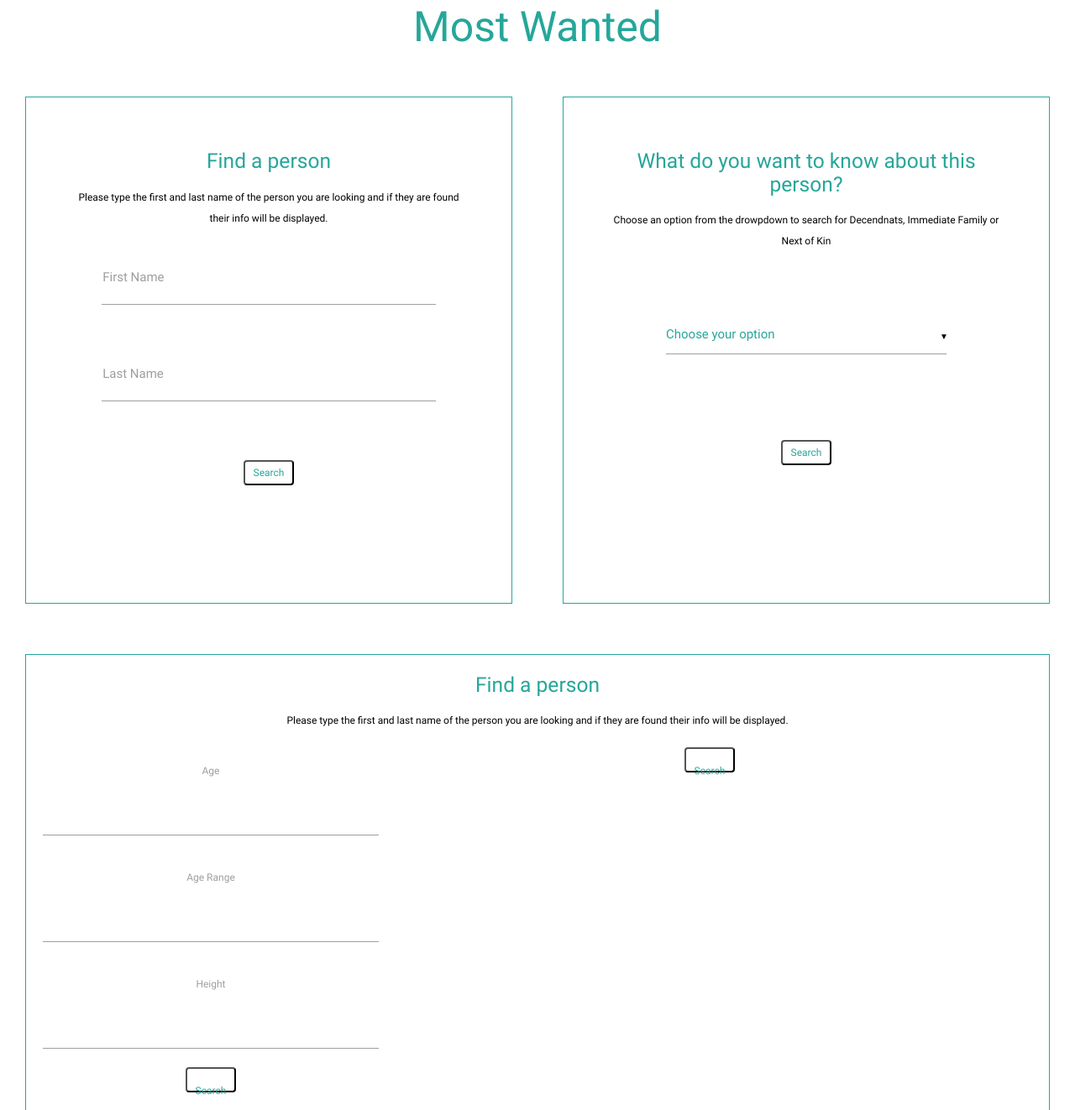
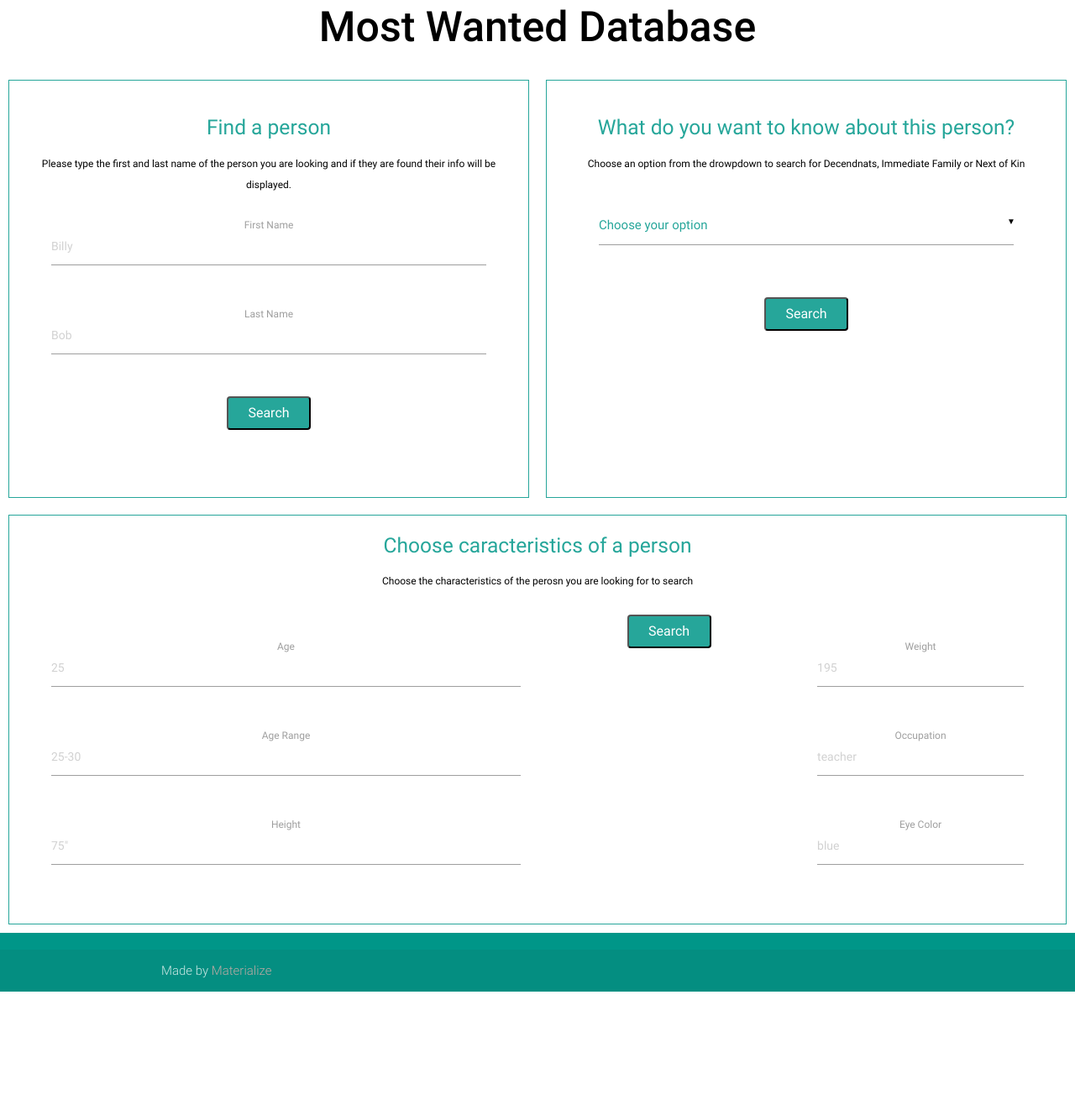
Before and after one commit to jenens/MostWanted.io, a website: page index2.html in a window 1280 px wide. Shown: the part 190-1512 px from the top of the page at 84% size. After the commit the page ends 1371 px from the top, so only its background shows below. Drawn offline with nearby package versions, Linux system fonts and the light colour scheme.

Commit message:
html and css changes

```diff
--- a/app.js
+++ b/app.js
@@ -291,24 +291,6 @@
     return (allDescendants);
 }
 
-//THIS FUNCTION WORKS, PART OF GOAL 5
-function getParents(person)
-{
-    var parents = [];
-    for (var i = 0; i < dataObject.length; i++)
-    {
-        var parentOneIdString = person.parents[0];
-        var parentTwoIdString = person.parents[1];
-        var allObjectsId = parseInt(dataObject[i].id);
-
-        if (parentOneIdString === allObjectsId || parentTwoIdString === allObjectsId)
-        {
-            parents.push(dataObject[i]);
-        }
-    }
-
-    return parents;
-}
 
 
 //THIS FUNCTION WORKS, PART OF GOAL 5
@@ -334,9 +316,6 @@
     }
     return siblings;
 }
-//THIS IS THE CALL FOR ABOVE FUNCTION. REMINDER TO PASS GETINFORMATION() INTO THE PARAMETERS OF THE CALL TO MAKE FUNCTION WORK.
-// getSiblings(getInformation(firstName, lastName));
-
 
 //THIS FUNCTION WORKS, IS PART OF GOAL 5
 function getSpouse(person)
--- a/css/style.css
+++ b/css/style.css
@@ -1,11 +1,3 @@
-/* Custom Stylesheet */
-/**
- * Use this file to override Materialize files so you can update
- * the core Materialize files in the future
- *
- * Made By MaterializeCSS.com
- */
-
 
 p {
   line-height: 25px;
@@ -21,7 +13,7 @@ padding: 5px;
 .header{
   font-size: 50px;
   font-weight: 400;
-  color: #26a69a;
+  color: black;
 }
 
 
@@ -76,18 +68,18 @@ padding: 5px;
 
 #container div {
   padding:10px;
-  margin: 30px;
+  margin: 10px;
 }
 
 .div-1, .div-2 {
     border: 1px solid #26a69a;
     margin: 3px 0;
     text-align: center;
-    line-height: 20px;
+    line-height: 5px;
     font-size: 28px;
     background-color: white;
     color: #26a69a;
-    width: 50%;
+    width: 500px;
     padding: 10px;
     flex: 1 1 0;
 }
@@ -97,7 +89,7 @@ padding: 5px;
   border: 1px solid #26a69a;
   margin: 3px 0;
   text-align: center;
-  line-height: 50px;
+  line-height: 5px;
   font-size: 28px;
   background-color: white;
   color: #26a69a;
@@ -129,25 +121,25 @@ padding: 5px;
     padding: 50px;
 }
 
-
+/*
 .div {
  padding: 2px;
  margin: 2px;
- max-width: 1000px;
+ max-width: 500px;
 }
-
+*/
 .select-wrapper {
     position: relative;
     padding: 2px !important;
 }
 
 .button{
-  width: 60px;
-  height: 30px;
-  font-size: 12px;
+  width: 100px;
+  height: 40px;
+  font-size: 16px;
   border-radius: 4px;
-  background-color: white;
-  color: #26a69a;
+  background-color: #26a69a;
+  color: white;
 
 
 }
@@ -159,12 +151,6 @@ padding: 5px;
 
   }
 
-/*.input-field {
-  width: 300px;
-  height: 30px;
-  font-size: 12px;
-  margi*/n: 5px;
-}
 
 @media only screen and (max-width : 600px) {
   #index-banner .section {
@@ -198,41 +184,43 @@ footer.page-footer {
   display: inline-block;
 }
 
-.dropdown-content-hamburger {
-  background-color: #000000;
-  margin: 0;
-  display: none;
-  min-width: 100px;
-  max-height: 650px;
-  overflow-y: auto;
-  opacity: 0;
-  position: absolute;
-  z-index: 999;
-  will-change: width, height;
-}
 
 .brown-text {
   color: #26a69a !important;
   position: top;
 }
 
-.float-left{
-  float: left;
-  width: 400px;
-  margin: 0 0 10px 10px;
+
+/*.wrapper {
+  border : 2px solid #000;
+  overflow:hidden;
+}
+*/
+.wrapper div {
+   min-height: 100px;
+   padding: 10px;
+}
+
+.one {
+  float:left;
+  width: 50%;
+  margin: auto;
   clear: left;
-  overflow: auto;
 
-    }
+}
+.two {
+  float: right;
+  width: 50%
+  margin: auto;
+  clear: right;
+}
 
-.float-right{
-  float: right;
-  width: 400px;
-  margin: 0 0 10px 10px;
-  clear: left;
-  overflow: auto;
+.three {
+  float: auto;
 
-    }
+}
+
+
 
 input[type=text], select {
 /*    width: 80%;
@@ -245,7 +233,7 @@ input[type=text], select {
     font-size: 14px;
 }
 
-.row .col.s3 {
+/*.row .col.s3 {
     width: 50%;
     margin-left: 5px;
     left: 5px;
@@ -257,9 +245,9 @@ input[type=text], select {
     margin-left: 5px;
     left: 5px;
     right: 5px;
-}
+}*/
 
-input[type=submit] {
+/*input[type=submit] {
     width: 25%;
     background-color: #26a69a;
     color: white;
@@ -268,7 +256,7 @@ input[type=submit] {
     border: none;
     border-radius: 4px;
     cursor: pointer;
-}
+}*/
 
 input[type=submit]:hover {
     background-color: #2bbbad;
@@ -285,22 +273,6 @@ footer {
   max-width: 100%;
 
 }
-/*ul{
-  position:relative;
-  display: center;
-  list-style: none;
-  width:100%;
-  text-align: center;
-  margin: auto;
-}
-
-li{
-  list-style: none;
-  text-align: inline-block;
-  margin: 15px;
-  display: inline-block;
-}*/
-
 
 /*.centered-search{
 width:200px;
@@ -312,9 +284,3 @@ bottom:0;
 right:0;
 left:0;
 }*/
-
-/*div {
-    border-radius: 5px;
-    background-color: #f2f2f2;
-    padding: 20px;
-}*/
--- a/index2.html
+++ b/index2.html
@@ -15,90 +15,86 @@
 </head>
 <body>
     <header class="input-field col s12">
-    <img src = "img/crime_scene1.png">
-    <h1 align="center" class="header">Most Wanted</h1>
+        <img src="img/crime_scene1.png">
+        <h1 align="center" class="header"><STRONG>Most Wanted Database</STRONG></h1>
     </header>
+    <div></div>
+    <div id="container">
+        <div class="div-1">
+            <div class="div">
+                <h5>Find a person</h5>
+                <p class="boxText">Please type the first and last name of the person you
+                are looking and if they are found their info will be displayed.</p>
                 <div>
-    </div>
-    <div id="container">
-        <div class="row, div-1">
-            <div class= div>
-                <h5 class="center">Find a person</h5>
-                    <p class="boxText">Please type the first and last name of
-                    the person you are looking and if they are found their info
-                    will be displayed.</p>
-                    <div class="input-field col s3">
-                        <label for="firstName">First Name</label>
-                        <input id="firstName" name="firstName" type="text">
-
-
-                    </div>
-                    <div class="input-field col s3">
-                        <label for="lastName">Last Name</label>
-                        <input id="lastName" name="firstName" type="text">
-
+                    <label for="firstName">First Name</label> <input id="firstName" name="firstName" type="text" placeholder="Billy">
                 </div>
                 <div>
-                        <button class="button" onclick="getInformation()" type=
-                        "button"> Search</button>
+                    <label for="lastName">Last Name</label> <input id="lastName" name="firstName" type="text" placeholder="Bob">
+                </div>
+                <div>
+                    <button class="button" onclick="getInformation()" type="button">Search</button>
                 </div>
             </div>
             <div class="results" id="targetInfo"></div>
         </div>
-
-        <div class="row, div-1">
+        <div class="div-2">
             <div>
                 <h5 class="center">What do you want to know about this person?</h5>
-                    <p class="boxText">Choose an option from the drowpdown to search for Decendnats, Immediate Family or Next of Kin</p>
-
-                    <div class = wrapper class="input-field col s12">
+                <p class="boxText">Choose an option from the drowpdown to search for
+                Decendnats, Immediate Family or Next of Kin</p>
+                <div class="input-field col s12">
                     <select multiple>
                         <option value="" disabled selected>Choose your option</option>
-                        <option value="1">Descendants</option>
-                        <option value="2">Immediate Family</option>
-                        <option value="3">Next of Kin</option>
+                        <option value="1">
+                            Descendants
+                        </option>
+                        <option value="2">
+                            Immediate Family
+                        </option>
+                        <option value="3">
+                            Next of Kin
+                        </option>
                     </select>
                 </div>
-
                 <div>
                     <button class="button" onclick="getInformation()" type="button">Search</button>
-
                 </div>
             </div>
             <div class="results" id="targetInfo"></div>
         </div>
-
         <div class="div-3">
-        <center>
-            <h5 class="center">Find a person</h5>
-            <center>
-                <p class="boxText">Please type the first and last name of the
-                person you are looking and if they are found their info will be
-                displayed.</p>
-                <form class="float-left">
-                    <label for="age">Age</label><br>
-                    <input id="age" name="Age" type="text"><br>
-                    <label for="ageRange">Age Range</label><br>
-                    <input id="ageRange" name="ageRange" type="text"><br>
-                    <label for="Height">Height</label><br>
-                    <input id="Height" name="Height" type="text"><br>
-                    <button class="button" onclick="getInformation()" type="button">Search</button>
-                </form>
-
-                <form class="float-right">
-                    <label for="weight">Weight</label><br>
-                    <input id="weight" name="Weight" type="text"><br>
-                    <label for="occupation">Occupation</label><br>
-                    <input id="occupation" name="occupation" type="text"><br>
-                    <label for="eyeColor">Eye Color</label><br>
-                    <input id="eyeColor" name="eyeColor" type="text"><br>
-                </form>
-                <button class="button" onclick="getInformation()" type="button">Search</button>
-            </center>
+            <h5>Choose caracteristics of a person</h5>
+            <p class="boxText">Choose the characteristics of the perosn you are looking
+            for to search</p>
+            <div class="one">
+                <div>
+                    <label for="age">Age</label> <input id="age" name="age" type="text" placeholder="25">
+                </div>
+                <div>
+                    <label for="ageRange">Age Range</label> <input id="ageRange" name="ageRange" type="text" placeholder="25-30">
+                </div>
+                <div>
+                    <label for="height">Height</label> <input id="height" name="height" type="text" placeholder='75"'>
                 </div>
             </div>
-    <div class="container">
+            <div class="two">
+                <div>
+                    <label for="weight">Weight</label> <input id="weight" name="weight" type="text" placeholder="195">
                 </div>
+                <div>
+                    <label for="occupation">Occupation</label> <input id="occupation" name="occupation" type="text" placeholder="teacher">
+                </div>
+                <div>
+                    <label for="eyeColor">Eye Color</label> <input id="eyeColor" name="eyeColor" type="text" placeholder="blue">
+                </div>
+            </div>
+            <div class="three">
+                <button class="button" onclick="getInformation()" type="button">Search</button>
+            </div class="three">
+            <div class="results" id="targetInfo"></div>
+        </div>
+    </div>
+    <div class="container"></div>
     <footer class="page-footer teal">
         <div class="container"></div>
         <div class="footer-copyright">
```
Lines whose indentation alone changed are shown as unchanged.
